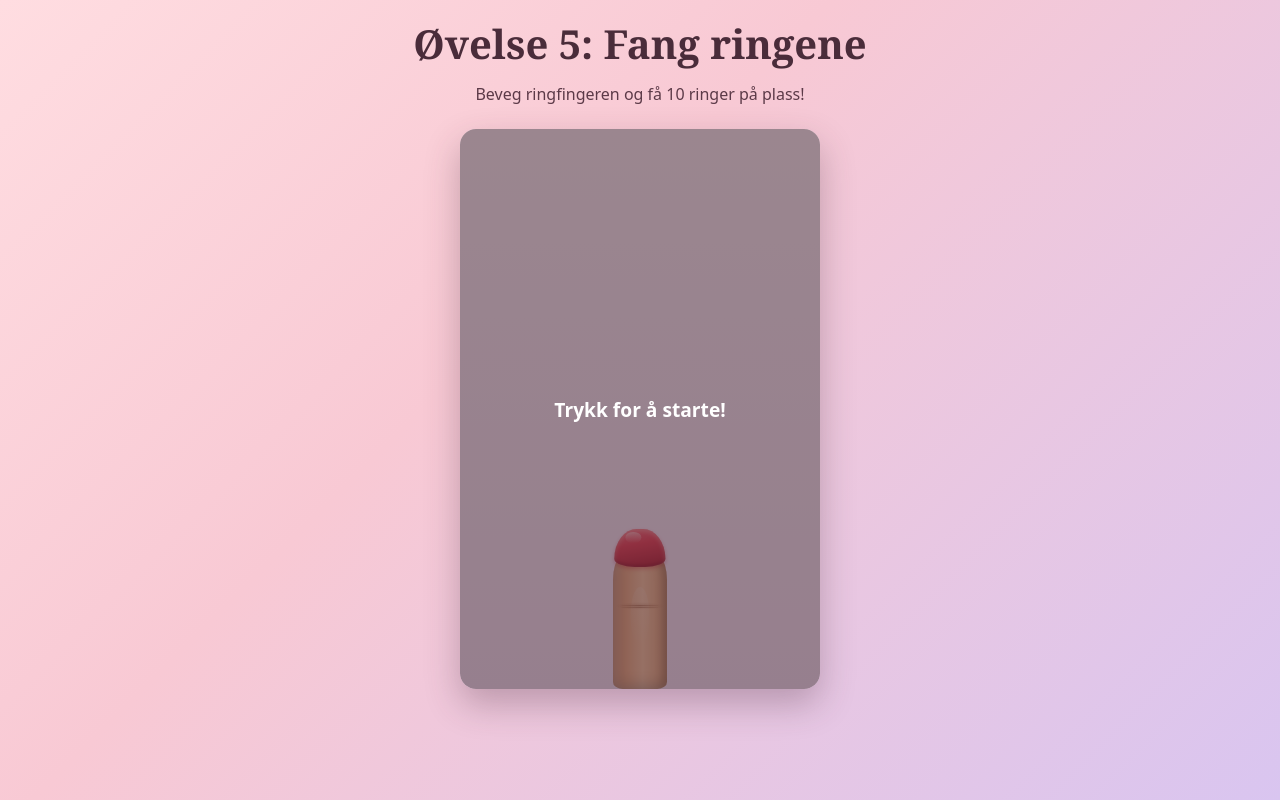
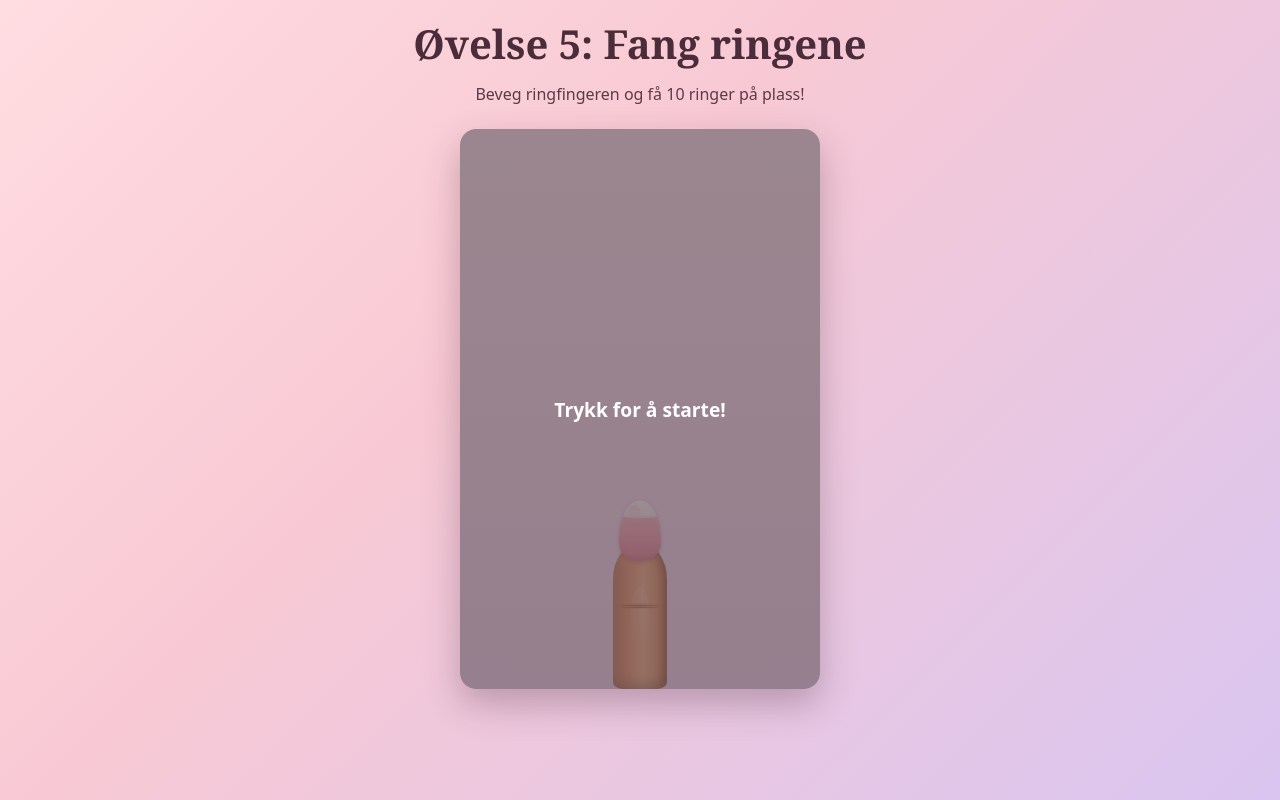
Before and after one commit to henrikaburmann/bryllupsgave, a React (Vite) app: page /spill/5 in a window 1280 px wide. Built offline with nearby package versions, Linux system fonts and the light colour scheme.

Commit message:
Ring game: french manicure nail (long slim, pink base, white tip)

```diff
--- a/src/pages/RingGame.css
+++ b/src/pages/RingGame.css
@@ -152,17 +152,43 @@
 
 .finger__nail {
   position: absolute;
-  top: -10%;
+  top: -30%;
   left: 50%;
   transform: translateX(-50%);
-  width: 95%;
-  height: 26%;
-  border-radius: 50% 50% 45% 45% / 90% 90% 25% 25%;
-  background: linear-gradient(170deg, #ff6b7a 0%, #e8354a 40%, #a71428 100%);
+  width: 78%;
+  height: 42%;
+  border-radius: 50% 50% 45% 45% / 65% 65% 30% 30%;
+  background: linear-gradient(180deg, #ffd8dc 0%, #f5b8bf 55%, #e89ba5 100%);
   box-shadow:
-    inset 0 2px 4px rgba(255, 180, 180, 0.5),
-    inset 0 -2px 3px rgba(120, 0, 20, 0.5),
-    0 2px 4px rgba(200, 0, 30, 0.35);
+    inset 0 2px 4px rgba(255, 220, 220, 0.7),
+    inset 0 -2px 3px rgba(180, 100, 110, 0.35),
+    0 2px 4px rgba(150, 80, 90, 0.25);
+  overflow: hidden;
+}
+
+/* White free-edge tip (the "french" part). */
+.finger__nail::before {
+  content: '';
+  position: absolute;
+  top: 0;
+  left: 50%;
+  transform: translateX(-50%);
+  width: 100%;
+  height: 30%;
+  background: linear-gradient(180deg, #ffffff 0%, #fafafa 80%, #eaeaea 100%);
+  border-radius: 50% 50% 45% 45% / 100% 100% 20% 20%;
+}
+
+/* Subtle shine highlight. */
+.finger__nail::after {
+  content: '';
+  position: absolute;
+  top: 30%;
+  left: 25%;
+  width: 20%;
+  height: 40%;
+  background: linear-gradient(180deg, rgba(255, 255, 255, 0.6) 0%, transparent 100%);
+  border-radius: 50%;
 }
 
 .finger__nail::after {
```
